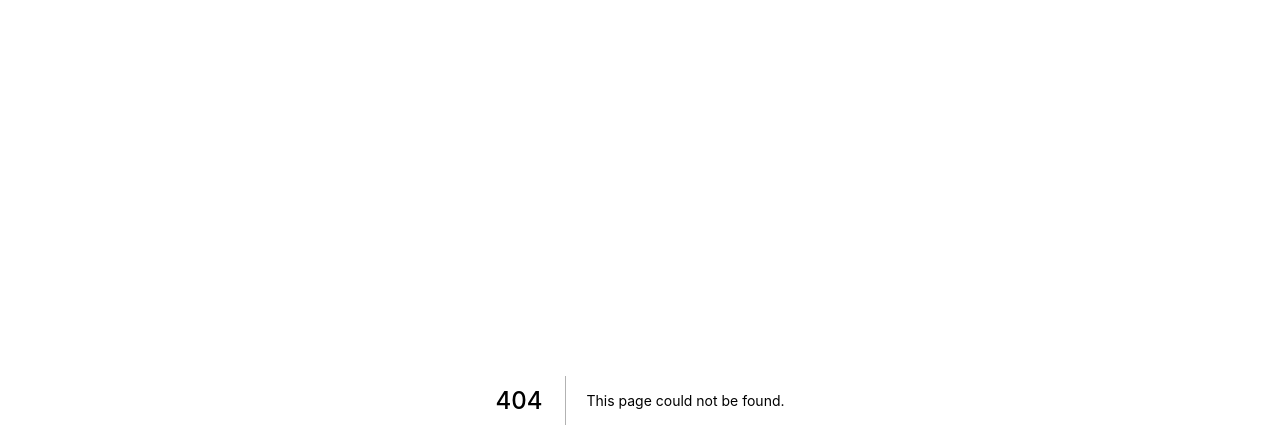
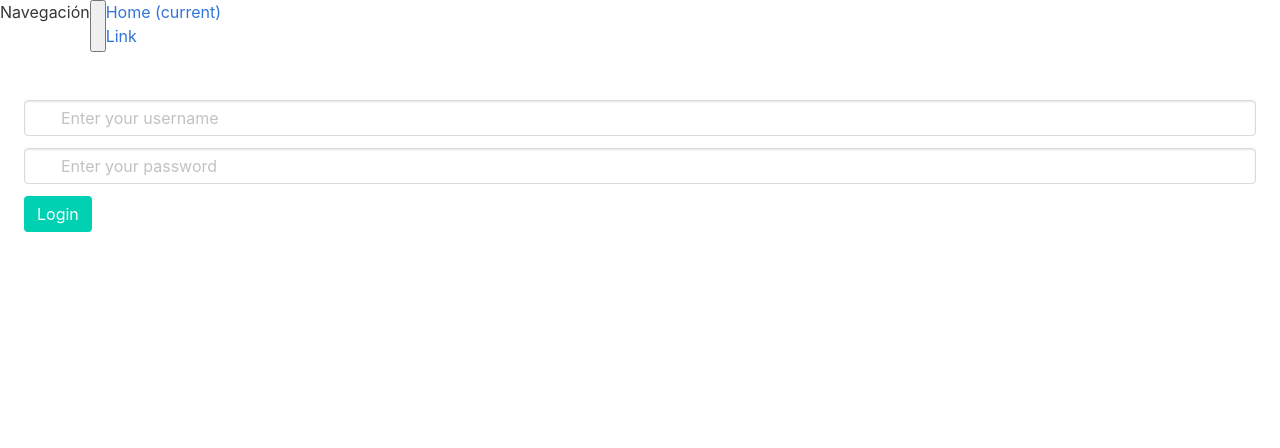
Before and after one commit to GilmarAmezquita/Taller-intro-nextjs, a Next.js app in the folder exams-platform/: page /users/login in a window 1280 px wide. Before the commit this address had no page. Shown: the top 448 px of the page. Built offline with nearby package versions, Linux system fonts and the light colour scheme.

Commit message:
Created form to login

```diff
--- /dev/null
+++ b/exams-platform/pages/users/login.js
@@ -0,0 +1,42 @@
+import Container from "../../components/Container";
+
+const Login = () => {
+    return(
+        <div>
+            <Container title="Anamanaguchi Exams - Login"/>
+            <section className="section">
+                <div className="field">
+                    <p className="control has-icons-left has-icons-right">
+                        <input className="input" id="usernameLogin" type="username" placeholder="Enter your username"/>
+                        <span className="icon is-small is-left">
+                            <i className="fa-solid fa-user"></i>
+                        </span>
+                        <span className="icon is-small is-right" id="usernameMark">
+                            <i className="fa-solid fa-circle-xmark" ></i>
+                        </span>
+                    </p>
+                </div>
+                <div className="field">
+                    <p className="control has-icons-left has-icons-right">
+                        <input className="input" id="passwordLogin" type="password" placeholder="Enter your password"/>
+                        <span className="icon is-small is-left">
+                            <i className="fas fa-lock"></i>
+                        </span>
+                        <span className="icon is-small is-right" id="passwordMark">
+                            <i className="fa-solid fa-circle-xmark"></i>
+                        </span>
+                    </p>
+                </div>
+                <div className="field">
+                    <p className="control">
+                        <button className="button is-primary" id="login_submit_btn">
+                        Login
+                        </button>
+                    </p>
+                </div>
+            </section>
+        </div>
+    )
+}
+
+export default Login;
```
